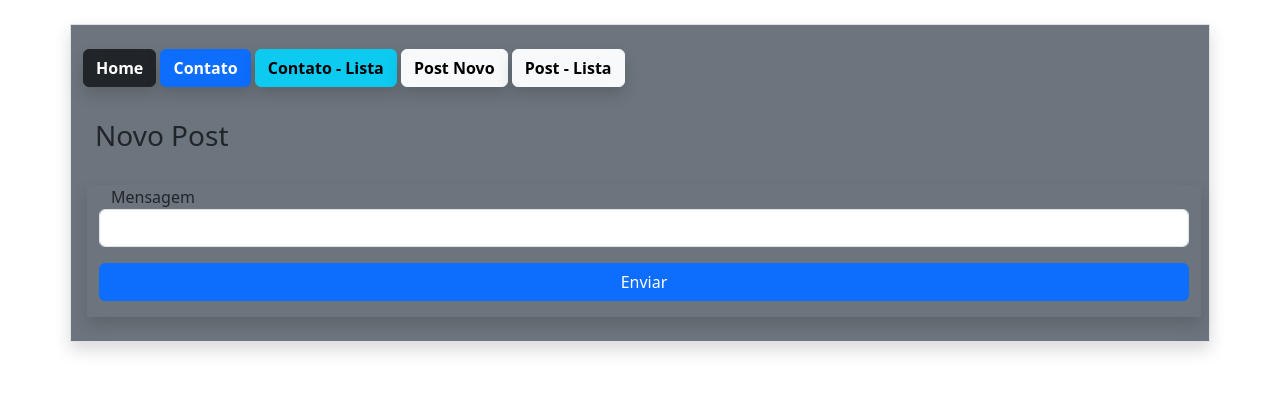
After one commit to Mensola11/Estudo-Flask, a Flask app: page /post/novo/ in a window 1280 px wide. The commit adds this page. Shown: the top 393 px of the page. Run offline with Flask 3, Linux system fonts and the light colour scheme.

Commit message:
Criação de Post e Lista de Posts por usuário

```diff
--- a/estudo/forms.py
+++ b/estudo/forms.py
@@ -3,7 +3,7 @@ from wtforms import StringField, SubmitField, PasswordField
 from wtforms.validators import DataRequired, Email, EqualTo, ValidationError
 
 from estudo import db, bcrypt
-from estudo.models import Contato, User
+from estudo.models import Contato, User, Post
 
 class UserForm(FlaskForm):
     nome = StringField('Nome', validators=[DataRequired()])
@@ -65,3 +65,16 @@ class ContatoForm(FlaskForm):
 
         db.session.add(contato)
         db.session.commit()
+
+class PostForm(FlaskForm):
+    mensagem = StringField('Mensagem', validators=[DataRequired()])
+    btnSubmit = SubmitField('Enviar')
+
+    def save(self, user_id):
+        post = Post(
+            mensagem = self.mensagem.data,
+            user_id=user_id
+        )
+
+        db.session.add(post)
+        db.session.commit()
--- a/estudo/templates/nav.html
+++ b/estudo/templates/nav.html
@@ -3,3 +3,7 @@
 <a href="{{url_for('contato')}}" class="btn btn-primary shadow mt-4 mb-2"> <b>Contato</b> </a>
 
 <a href="{{url_for('contatoLista')}}"class="btn btn-info shadow mt-4 mb-2"> <b>Contato - Lista</b> </a>
+
+<a href="{{url_for('postnovo')}}"class="btn btn-light shadow mt-4 mb-2"> <b>Post Novo </b> </a>
+
+<a href="{{url_for('PostLista')}}"class="btn btn-light shadow mt-4 mb-2"> <b>Post - Lista</b> </a>
--- /dev/null
+++ b/estudo/templates/post_novo.html
@@ -0,0 +1,22 @@
+{% extends 'base.html' %}
+
+{% block content%}
+
+{% include "nav.html" %}
+    <div class="container mt-4">
+        <div class="row mt-4">
+            <h3>Novo Post</h3>
+
+            <form action="" method="post" class="row mt-4 mb-4 ms-1 roudend shadow">
+            {{ form.csrf_token}}
+
+            {{ form.mensagem.label()}}
+            {{ form.mensagem(class="form-control")}}
+
+
+            {{ form.btnSubmit(class="btn btn-primary col-12  mt-3 mb-3")}}
+
+            </form>
+        </div>
+    <script src="https://cdn.jsdelivr.net/npm/bootstrap@5.3.8/dist/js/bootstrap.bundle.min.js" integrity="sha384-FKyoEForCGlyvwx9Hj09JcYn3nv7wiPVlz7YYwJrWVcXK/BmnVDxM+D2scQbITxI" crossorigin="anonymous"></script>
+{% endblock %}
--- a/estudo/views.py
+++ b/estudo/views.py
@@ -3,7 +3,7 @@ from flask import render_template , url_for, request, redirect
 from flask_login import login_user, logout_user, current_user
 
 from estudo.models import Contato
-from estudo.forms import ContatoForm, UserForm, LoginForm
+from estudo.forms import ContatoForm, UserForm, LoginForm, PostForm, Post
 
 @app.route("/", methods=['GET','POST'])
 def homepage():
@@ -36,6 +36,21 @@ def cadastro():
 def logout():
     logout_user()
     return redirect(url_for('homepage'))
+
+@app.route('/post/novo/', methods=['GET','POST'])
+def postnovo():
+    form = PostForm()
+    if  form.validate_on_submit():
+        form.save(current_user.id)
+        return redirect(url_for('homepage'))
+
+    return render_template('post_novo.html', form=form)
+
+@app.route('/post/lista/')
+def PostLista():
+    posts=Post.query.all()
+    print(current_user.posts)
+    return render_template('post_lista.html',posts=posts)
 
 
 @app.route("/contato/", methods=['GET','POST'])
```
Also changed, not shown: estudo/models.py (+11 -0 lines), estudo/templates/post_lista.html (added, +38 -0 lines), migrations/versions/14626c1833ed_.py (added, +35 -0 lines), instance/database.db.
